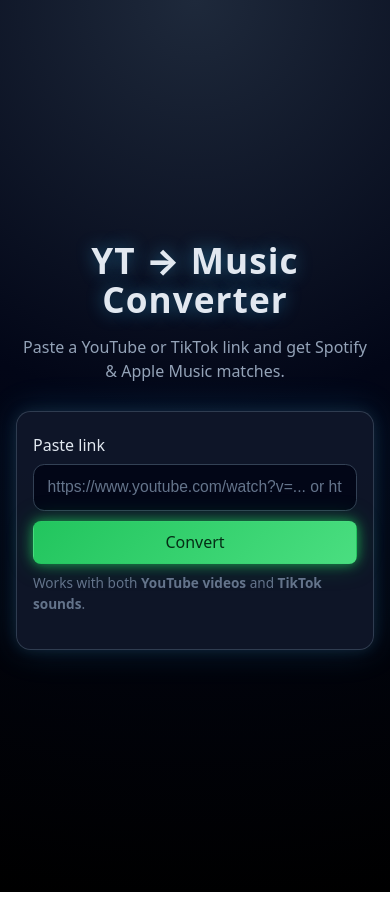
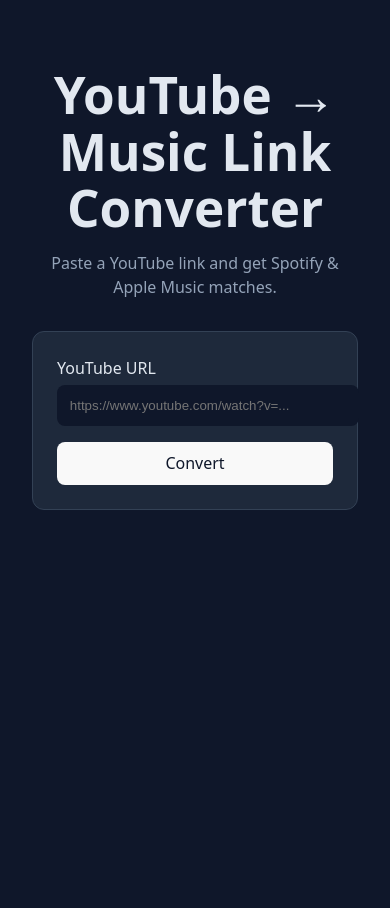
Before and after one commit to mcvizzy/yt-to-spotify-frontend, a React (Vite) app: page / in a window 390 px wide. Built offline with nearby package versions, Linux system fonts and the light colour scheme.

Commit message:
Restore stable UI and remove TikTok integration

```diff
--- a/index.html
+++ b/index.html
@@ -4,30 +4,21 @@
     <meta charset="UTF-8" />
     <meta name="viewport" content="width=device-width, initial-scale=1.0" />
 
-    <!-- ⭐ GOOGLE ADSENSE VERIFICATION -->
-    <meta name="google-adsense-account" content="ca-pub-1931435728443910">
+    <meta name="mobile-web-app-capable" content="yes">
+    <meta name="apple-mobile-web-app-capable" content="yes">
 
     <title>YT → Music Converter</title>
 
-    <!-- Favicon -->
     <link rel="icon" type="image/png" href="/icons/icon-192.png" />
+    <link rel="manifest" href="/manifest.json" />
+    <meta name="theme-color" content="#1db954" />
+    <link rel="apple-touch-icon" href="/icons/icon-192.png">
 
-    <!-- PWA Manifest -->
-    <link rel="manifest" href="/manifest.json" />
-
-    <!-- Theme Color -->
-    <meta name="theme-color" content="#1db954">
-
-    <!-- iOS PWA Support -->
-    <meta name="apple-mobile-web-app-capable" content="yes">
-    <meta name="apple-mobile-web-app-status-bar-style" content="black-translucent">
-    <link rel="apple-touch-icon" href="/icons/icon-192.png">
+    <!-- Correct Vite entry point -->
+    <script type="module" src="/src/main.jsx"></script>
   </head>
 
   <body>
     <div id="root"></div>
-
-    <!-- ⭐ IMPORTANT: correct Vite entry point -->
-    <script type="module" src="/src/main.jsx"></script>
   </body>
 </html>
--- a/src/App.css
+++ b/src/App.css
@@ -1,304 +1,100 @@
-/* Overall layout */
 .app {
   min-height: 100vh;
-  margin: 0;
   padding: 2rem;
-  background: radial-gradient(circle at top, #1e293b 0, #020617 45%, #000 100%);
+  background: #0f172a;
   color: #e2e8f0;
-  font-family: system-ui, -apple-system, BlinkMacSystemFont, sans-serif;
-  display: flex;
-  justify-content: center;
-  align-items: center;
+  font-family: system-ui, sans-serif;
 }
 
-.app-inner {
-  width: 100%;
-  max-width: 680px;
-}
-
-/* Title and subtitle */
-.app-title {
+h1 {
   text-align: center;
   margin-bottom: 0.5rem;
-  font-size: 2.2rem;
-  font-weight: 800;
-  letter-spacing: 0.03em;
-  text-shadow: 0 0 18px rgba(56, 189, 248, 0.45);
+  font-size: 2rem;
 }
 
 .subtitle {
   text-align: center;
-  margin-bottom: 1.75rem;
+  margin-bottom: 2rem;
   color: #94a3b8;
 }
 
-/* Cards */
 .card {
-  background: rgba(15, 23, 42, 0.95);
-  border-radius: 0.9rem;
-  border: 1px solid rgba(51, 65, 85, 0.9);
-  box-shadow:
-    0 0 35px rgba(56, 189, 248, 0.18),
-    0 0 12px rgba(15, 23, 42, 0.85);
-  padding: 1.6rem 1.4rem;
-  box-sizing: border-box;
+  background: #1e293b;
+  padding: 1.5rem;
+  border-radius: 0.75rem;
+  border: 1px solid #334155;
+  max-width: 600px;
+  margin: 0 auto;
 }
 
-.input-card {
-  margin: 0 auto 1.5rem auto;
-}
-
-.result-card {
-  margin: 1rem auto 0 auto;
-}
-
-/* Form */
 label {
   display: block;
-  margin-bottom: 0.4rem;
-  font-weight: 500;
-}
-
-.input-row {
-  display: flex;
-  gap: 0.6rem;
-  align-items: stretch;
-}
-
-.input-row input {
-  flex: 1;
+  margin-bottom: 0.3rem;
 }
 
 input {
-  padding: 0.85rem;
-  border-radius: 0.7rem;
-  border: 1px solid #334155;
-  background: #020617;
-  color: #e2e8f0;
-  font-size: 0.98rem;
-  outline: none;
-  box-sizing: border-box;
-}
-
-input::placeholder {
-  color: #64748b;
-}
-
-input:focus {
-  border-color: #38bdf8;
-  box-shadow: 0 0 0 1px rgba(56, 189, 248, 0.6);
+  width: 100%;
+  padding: 0.8rem;
+  border-radius: 0.5rem;
+  border: none;
+  margin-bottom: 1rem;
+  background: #0f172a;
+  color: #fff;
 }
 
 button {
-  padding: 0.85rem 1.3rem;
-  border-radius: 0.7rem;
+  width: 100%;
+  padding: 0.9rem;
+  background: #22c55e;
   border: none;
-  background: linear-gradient(135deg, #22c55e, #4ade80);
-  color: #052e16;
-  font-weight: 700;
+  border-radius: 0.5rem;
+  font-weight: bold;
   cursor: pointer;
-  font-size: 0.98rem;
-  white-space: nowrap;
-  box-shadow:
-    0 0 12px rgba(34, 197, 94, 0.7),
-    0 0 24px rgba(22, 163, 74, 0.4);
-  transition:
-    transform 0.1s ease,
-    box-shadow 0.15s ease,
-    filter 0.15s ease;
+  color: #0f172a;
 }
 
-button:hover {
-  filter: brightness(1.05);
-  box-shadow:
-    0 0 14px rgba(74, 222, 128, 0.9),
-    0 0 28px rgba(22, 163, 74, 0.5);
-}
-
-button:active {
-  transform: scale(0.97);
-}
-
-button:disabled {
-  opacity: 0.7;
-  cursor: wait;
-  box-shadow: none;
-}
-
-.input-hint {
-  margin-top: 0.6rem;
-  font-size: 0.85rem;
-  color: #64748b;
-}
-
-/* Error text */
 .error {
   color: #f87171;
   text-align: center;
   margin-top: 1rem;
 }
 
-/* Platform pill */
-.platform-pill {
-  display: inline-block;
-  padding: 0.25rem 0.6rem;
-  border-radius: 999px;
-  font-size: 0.8rem;
-  background: rgba(15, 23, 42, 0.9);
-  border: 1px solid rgba(148, 163, 184, 0.85);
-  color: #cbd5f5;
-  margin-bottom: 0.6rem;
+.result {
+  margin-top: 2rem;
 }
 
-/* Headings in result */
-.result-card h2 {
-  margin-top: 0.2rem;
-  margin-bottom: 0.7rem;
+.confidence-display {
+  margin-top: 1rem;
+  font-size: 1.1rem;
+  font-weight: bold;
+  text-align: center;
 }
 
-/* Confidence block */
-.confidence-section {
-  margin-top: 0.8rem;
-}
-
-.confidence-text {
-  font-weight: 700;
-  text-align: center;
-  margin-bottom: 0.35rem;
-}
-
-/* Confidence colors */
-.conf-green {
-  color: #4ade80;
-}
-
-.conf-yellow {
-  color: #facc15;
-}
-
-.conf-orange {
-  color: #fb923c;
-}
-
-.conf-red {
-  color: #f87171;
-}
-
-/* Confidence bar */
-.confidence-bar {
-  width: 100%;
-  height: 10px;
-  border-radius: 999px;
-  background: #020617;
-  border: 1px solid #1e293b;
-  overflow: hidden;
-}
-
-.confidence-bar-fill {
-  height: 100%;
-  border-radius: 999px;
-  transition: width 0.35s ease-out;
-}
-
-/* Fill colored by same confidence classes */
-.confidence-bar-fill.conf-green {
-  background: linear-gradient(90deg, #22c55e, #4ade80);
-  box-shadow: 0 0 12px rgba(34, 197, 94, 0.8);
-}
-
-.confidence-bar-fill.conf-yellow {
-  background: linear-gradient(90deg, #facc15, #fbbf24);
-  box-shadow: 0 0 10px rgba(250, 204, 21, 0.8);
-}
-
-.confidence-bar-fill.conf-orange {
-  background: linear-gradient(90deg, #fb923c, #f97316);
-  box-shadow: 0 0 10px rgba(249, 115, 22, 0.8);
-}
-
-.confidence-bar-fill.conf-red {
-  background: linear-gradient(90deg, #f87171, #ef4444);
-  box-shadow: 0 0 10px rgba(248, 113, 113, 0.8);
-}
-
-/* Links section */
 .links {
   display: flex;
   flex-direction: column;
-  gap: 0.8rem;
-  margin-top: 1.15rem;
+  gap: 0.75rem;
+  margin-top: 1rem;
 }
 
 .link-button {
   display: block;
   text-align: center;
-  padding: 0.8rem;
-  border-radius: 0.75rem;
-  font-weight: 700;
+  padding: 0.75rem;
+  border-radius: 0.5rem;
+  font-weight: bold;
   text-decoration: none;
-  color: #0b1120;
-  font-size: 0.98rem;
-  box-shadow:
-    0 0 14px rgba(15, 23, 42, 0.7),
-    0 0 22px rgba(15, 23, 42, 0.5);
-  transition:
-    transform 0.08s ease,
-    box-shadow 0.15s ease,
-    filter 0.15s ease;
+  color: white;
 }
 
-/* Individual platform colors */
 .link-button.spotify {
-  background: linear-gradient(135deg, #1db954, #4ade80);
-  color: #022c22;
-  box-shadow:
-    0 0 16px rgba(34, 197, 94, 0.75),
-    0 0 28px rgba(22, 163, 74, 0.45);
+  background: #1db954;
 }
 
 .link-button.apple {
-  background: linear-gradient(135deg, #fb7185, #f97316);
-  color: #130016;
-  box-shadow:
-    0 0 16px rgba(248, 113, 113, 0.7),
-    0 0 28px rgba(249, 115, 22, 0.45);
+  background: #fa586a;
 }
 
 .link-button.soundcloud {
-  background: linear-gradient(135deg, #f97316, #facc15);
-  color: #1f1300;
-  box-shadow:
-    0 0 16px rgba(249, 115, 22, 0.7),
-    0 0 26px rgba(234, 179, 8, 0.5);
+  background: #ff7700;
 }
-
-.link-button:hover {
-  filter: brightness(1.03);
-  transform: translateY(-1px);
-  box-shadow:
-    0 0 18px rgba(148, 163, 184, 0.4),
-    0 0 28px rgba(15, 23, 42, 0.9);
-}
-
-.link-button:active {
-  transform: translateY(1px) scale(0.99);
-}
-
-/* Mobile adjustments */
-@media (max-width: 640px) {
-  .app {
-    padding: 1.5rem 1rem;
-  }
-
-  .card {
-    padding: 1.35rem 1rem;
-  }
-
-  .input-row {
-    flex-direction: column;
-  }
-
-  button {
-    width: 100%;
-  }
-}
--- a/src/App.jsx
+++ b/src/App.jsx
@@ -13,7 +13,7 @@
     setResults(null);
 
     if (!youtubeUrl.trim()) {
-      setError("Please paste a YouTube or TikTok link.");
+      setError("Please paste a YouTube link.");
       return;
     }
 
@@ -40,91 +40,41 @@
     }
   };
 
-  const confidenceClass = (value) => {
-    if (value >= 90) return "conf-green";
-    if (value >= 75) return "conf-yellow";
-    if (value >= 50) return "conf-orange";
-    return "conf-red";
-  };
-
-  const platformLabel = (platform) => {
-    if (platform === "youtube") return "YouTube link detected";
-    if (platform === "tiktok") return "TikTok sound detected";
-    return "Unknown source";
-  };
-
   return (
     <div className="app">
-      <div className="app-inner">
-        <h1 className="app-title">YT → Music Converter</h1>
-        <p className="subtitle">
-          Paste a YouTube or TikTok link and get Spotify &amp; Apple Music matches.
-        </p>
+      <h1>YouTube → Music Link Converter</h1>
+      <p className="subtitle">Paste a YouTube link and get Spotify & Apple Music matches.</p>
 
-        <form onSubmit={handleConvert} className="card input-card">
-          <label htmlFor="youtube">Paste link</label>
-          <div className="input-row">
+      <form onSubmit={handleConvert} className="card">
+        <label htmlFor="youtube">YouTube URL</label>
         <input
           id="youtube"
           type="url"
-              placeholder="https://www.youtube.com/watch?v=... or https://www.tiktok.com/..."
+          placeholder="https://www.youtube.com/watch?v=..."
           value={youtubeUrl}
           onChange={(e) => setYoutubeUrl(e.target.value)}
         />
         <button disabled={loading} type="submit">
           {loading ? "Converting..." : "Convert"}
         </button>
-          </div>
-          <p className="input-hint">
-            Works with both <strong>YouTube videos</strong> and{" "}
-            <strong>TikTok sounds</strong>.
-          </p>
       </form>
 
       {error && <p className="error">{error}</p>}
 
       {results && (
-          <div className="card result-card">
-            <div className="platform-pill">
-              {platformLabel(results.platform)}
-            </div>
-
-            <h2>Match Result</h2>
+        <div className="result card">
+          <h2>Results</h2>
 
           <p>
-              <strong>Title:</strong> {results.youtubeTitle}
+            <strong>YouTube Title:</strong> {results.youtubeTitle}
           </p>
-            {results.artist && (
-              <p>
-                <strong>Artist:</strong> {results.artist}
-              </p>
-            )}
           <p>
             <strong>Search Query:</strong> {results.cleanedQuery}
           </p>
 
-            <div className="confidence-section">
-              <div
-                className={`confidence-text ${confidenceClass(
-                  results.confidence
-                )}`}
-              >
+          <p className="confidence-display">
             {results.confidence}% match confidence
-              </div>
-              <div className="confidence-bar">
-                <div
-                  className={`confidence-bar-fill ${confidenceClass(
-                    results.confidence
-                  )}`}
-                  style={{
-                    width: `${Math.min(
-                      Math.max(results.confidence || 0, 0),
-                      100
-                    )}%`,
-                  }}
-                />
-              </div>
-            </div>
+          </p>
 
           <div className="links">
             {results.spotifyUrl && (
@@ -163,7 +113,6 @@
         </div>
       )}
     </div>
-    </div>
   );
 }
 
```
Also changed, not shown: public/sw.js (+2 -12 lines). Lines whose indentation alone changed are shown as unchanged.
